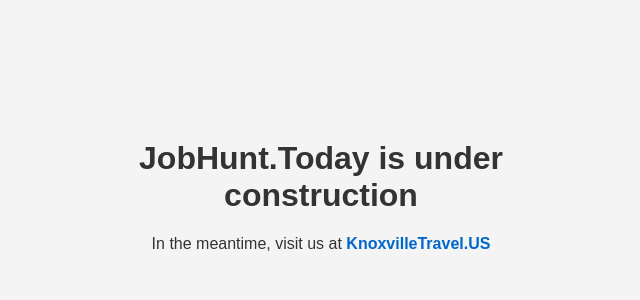
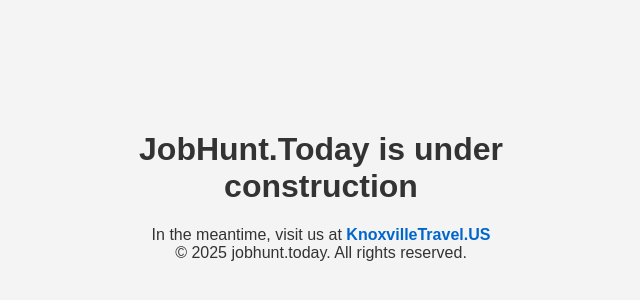
Before and after one commit to sparkseo118/jobhunt.today, a plain HTML site: page index.html in a window 1280 px wide. Shown: the part 206-506 px from the top of the page, without its empty margins (319-959 px from the left). Drawn offline with Linux system fonts and the light colour scheme.

Commit message:
Update index.html

```diff
--- a/index.html
+++ b/index.html
@@ -35,7 +35,9 @@
 <body>
   <div class="container">
     <h1>JobHunt.Today is under construction</h1>
-    <p>In the meantime, visit us at <a href="https://knoxvilletravel.us" target="_blank">KnoxvilleTravel.US</a></p>
+    <p>In the meantime, visit us at <a href="https://knoxvilletravel.us" target="_blank">KnoxvilleTravel.US</a><br>
+    © 2025 jobhunt.today. All rights reserved.</p>
+
   </div>
 </body>
 </html>
```
